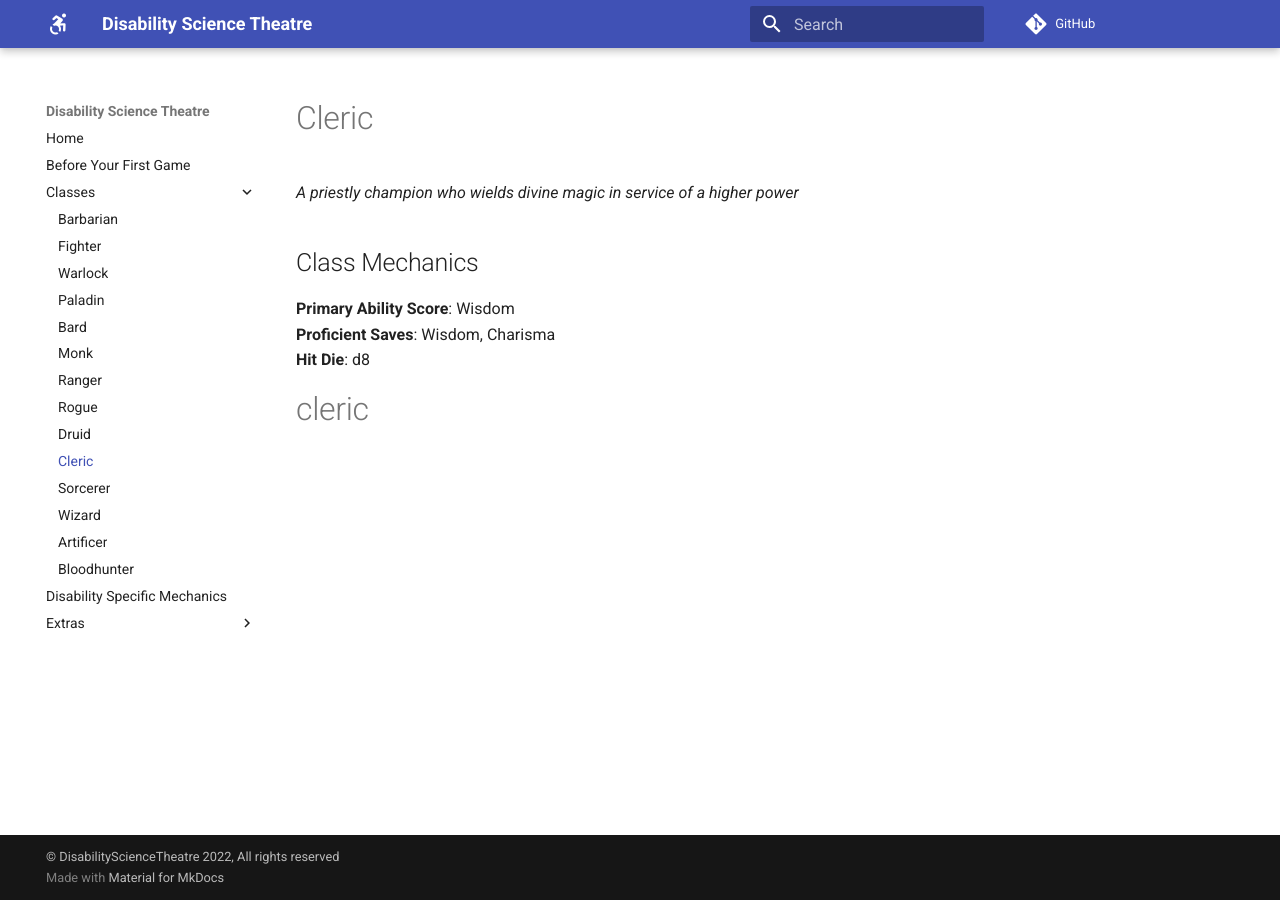
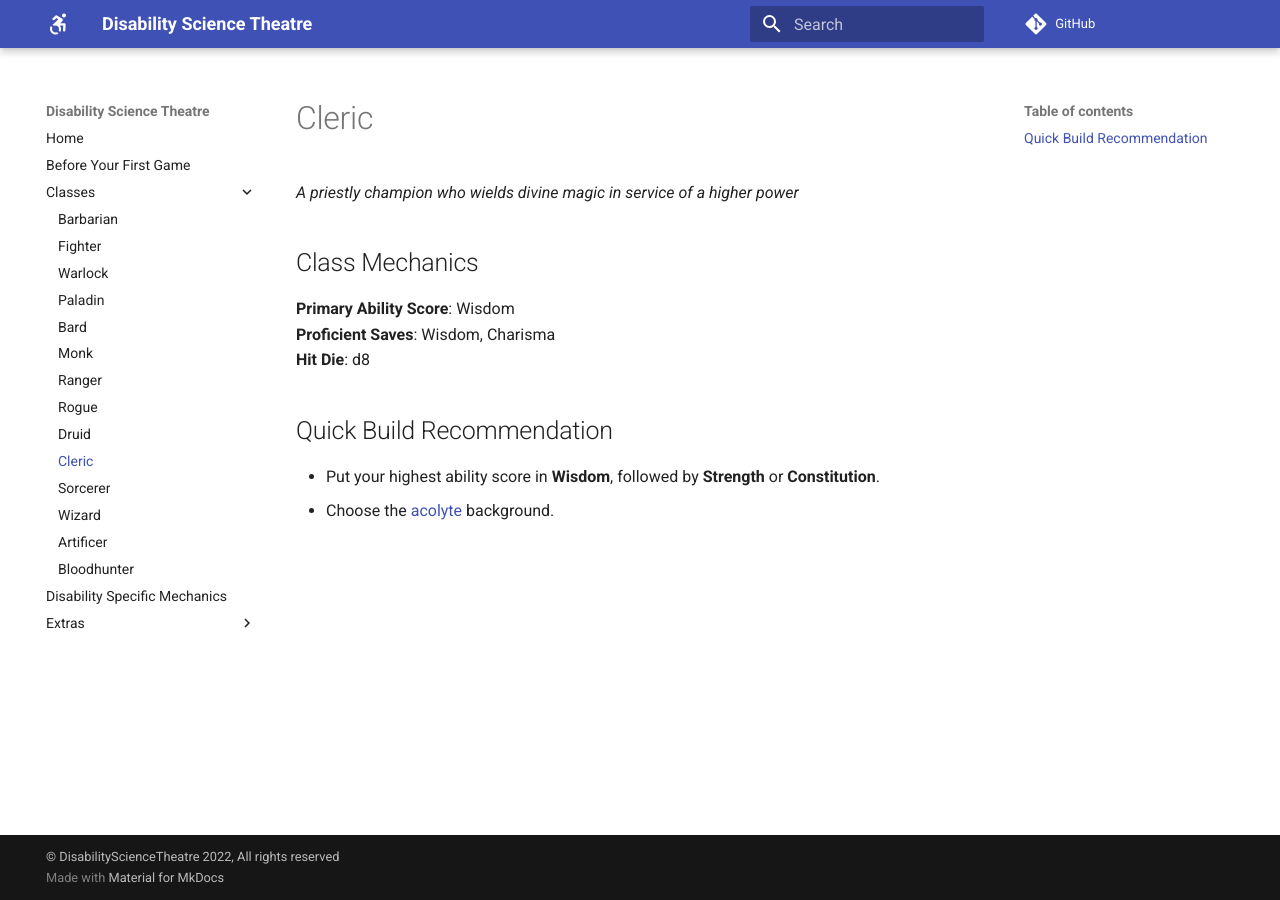
Before and after one commit to DisabilityScienceTheatre/resources, an MkDocs documentation site: the page built from docs/classes/cleric.md, in a window 1280 px wide. Built offline with MkDocs 1.6.1 and Material for MkDocs 9.7.7, drawn with Linux system fonts in a browser that asks for light colours; comment, search, counter and statistics services are not loaded.

Commit message:
formatting

```diff
--- a/docs/classes/cleric.md
+++ b/docs/classes/cleric.md
@@ -2,8 +2,10 @@
 hit_die: d8
 primary_ability_score: Wisdom
 saves: Wisdom, Charisma
-quick_build: First, Wisdom should be your highest ability score, followed by Strength or Constitution. Second, choose the acolyte background.
 tagline: A priestly champion who wields divine magic in service of a higher power
 ---
 
-# cleric
+## Quick Build Recommendation
+
+- Put your highest ability score in **Wisdom**, followed by **Strength** or **Constitution**.
+- Choose the [acolyte]() background.
```
